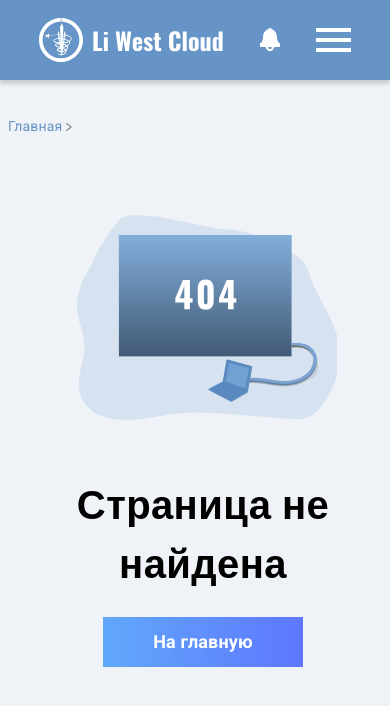
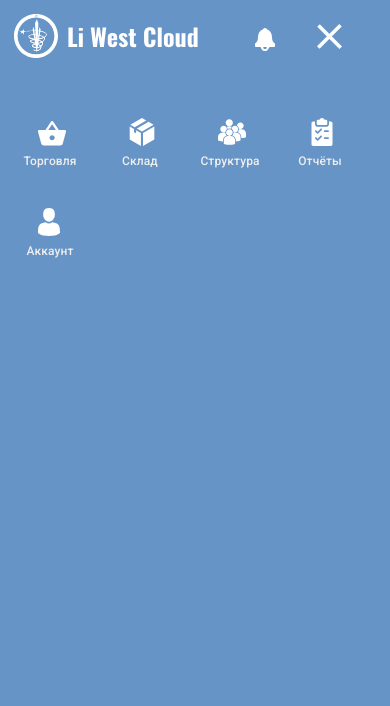
Before and after one commit to NSmolyakov/LWCloud, a React (Create React App) app: page /mobnav in a window 390 px wide. Shown: the top 706 px of the page. Built offline with nearby package versions, Linux system fonts and the light colour scheme.

Commit message:
create mobile menu (MobNav)

```diff
--- a/public/index.html
+++ b/public/index.html
@@ -14,7 +14,7 @@
 </head>
 
 <body>
-  <noscript>You need to enable JavaScript to run this app.</noscript>
+  <noscript>You need to enable JavaScript to run this app.(Вам нужно включить JavaScript для запуска этого приложения)</noscript>
   <div id="root"></div>
 </body>
 
--- a/src/App.js
+++ b/src/App.js
@@ -1,8 +1,9 @@
 import React, { Suspense } from 'react';
 import {Switch, Route} from "react-router-dom";
 import './App.css';
-import {BrowserRouter as Router } from "react-router-dom";
-import TopNav from './components/TopNav/TopNav';
+import {BrowserRouter as Router } from "react-router-dom"
+import TopNav from './components/TopNav/TopNav'
+import MobNav from './components/TopNav/MobNav/MobNav'
 import Content from './components/Content/Content'
 import LogIn from './components/Content/LogIn/LogIn'
 import PreLoader from './assets/img/PreLoader/PreLoader.svg'
@@ -14,6 +15,7 @@ function App() {
   <Suspense fallback={<div><img src={PreLoader} alt='Загрузка'></img></div>}>
     <Switch>
       <Route path='/login' component={LogIn}></Route>
+      <Route exact path="/mobnav" component={MobNav}/>
       <Route path='*'>
           <div className="App">
             <TopNav />
--- a/src/components/Breadcrumbs/Breadcrumbs.css
+++ b/src/components/Breadcrumbs/Breadcrumbs.css
@@ -12,3 +12,9 @@
 
     color: #6694C6;
 }
+
+@media screen and (max-width:768px){
+    .Breadcrumbs{
+        display: none;
+    }
+}
--- a/src/components/Cards/CardGrids/CardGrid.css
+++ b/src/components/Cards/CardGrids/CardGrid.css
@@ -21,6 +21,8 @@
     grid-template-columns: 1fr;
     grid-gap: 10px;
     grid-column-gap: 0px;
+    width: 340px;
+    margin: 0 auto;
   }
 }
 
--- a/src/components/Content/Content.css
+++ b/src/components/Content/Content.css
@@ -9,3 +9,9 @@
         margin-left:8px;
     }
 }
+
+@media screen and (max-width: 768px){
+    .Content {
+        margin-top: 30px;
+    }
+}
--- a/src/components/Content/Content.jsx
+++ b/src/components/Content/Content.jsx
@@ -16,8 +16,7 @@ const Notifications = lazy(() => import('./Notifications/Notifications'));
 const OrderList = lazy(() => import('./OrderList/OrderList'));
 
 function Content(){
-    return(
-        <div className='Content'>
+    return( <div className='Content'>
             <Breadcrumbs />
               <Suspense fallback={<div><img src={PreLoader} alt='Загрузка'></img></div>}>
                   <Switch>
--- /dev/null
+++ b/src/components/TopNav/MobNav/MobNav.jsx
@@ -0,0 +1,41 @@
+import React from 'react'
+import { NavLink } from 'react-router-dom'
+import Logo from '../../../assets/img/Logo.svg'
+import Trade from '../../../assets/img/Trade.svg'
+import Stock from '../../../assets/img/Stock.svg'
+import Structure from '../../../assets/img/Structure.svg'
+import Reports from '../../../assets/img/Reports.svg'
+import Account from '../../../assets/img/Account.svg'
+import Notification from '../../../assets/img/Notification.svg'
+import Close from '../../../assets/img/Close.svg'
+import './mobNav.css'
+
+function MobNav(){
+    return(<div className='mobNav'>
+         <div>
+                <NavLink to='/'><img className='Logo' src={Logo} alt='Logo'></img></NavLink>
+                <NavLink to='/notifications'> <img src={Notification} alt='Notification' className='Notif'></img></NavLink>
+                <NavLink to='/'><img src={Close} alt='Close' className='Close'></img></NavLink>
+        </div>
+
+             <nav>
+                    <div className='NavElement'>
+                        <NavLink to='/trade'><img src={Trade} alt='Trade'></img><p>Торговля</p></NavLink>
+                    </div>
+                    <div className='NavElement'>
+                        <NavLink to='/stock'><img src={Stock} alt='Stock'></img><p>Склад</p></NavLink>
+                    </div>
+                    <div className='NavElement'>
+                        <NavLink to='/structure'> <img src={Structure} alt='Structure'></img> <p>Структура</p></NavLink>
+                    </div>
+                    <div className='NavElement'>
+                        <NavLink to='/reports'> <img src={Reports} alt='Reports'></img> <p>Отчёты</p></NavLink>
+                    </div>
+                    <div className='NavElement'>
+                        <NavLink to='/account'> <img src={Account} alt='Account'></img> <p>Аккаунт</p></NavLink>
+                    </div>
+                </nav>
+    </div>)
+}
+
+export default MobNav
--- /dev/null
+++ b/src/components/TopNav/MobNav/mobNav.css
@@ -0,0 +1,26 @@
+.mobNav{
+    height: 100vh;
+    background: #6694C6;
+}
+
+.mobNav .Logo{
+    margin-top: 0;
+    padding-top: 14px;
+    padding-left: 14px;
+}
+
+.mobNav .Notif{
+    margin-left: 52px;
+    margin-bottom: 6px;
+}
+
+.mobNav .Close{
+    margin-left: 32px;
+}
+
+.mobNav nav{
+    margin-top: 20px;
+}
+.mobNav .NavElement{
+    margin-top: 36px;
+}
--- a/src/components/TopNav/TopNav.jsx
+++ b/src/components/TopNav/TopNav.jsx
@@ -42,7 +42,7 @@ function TopNav() {
             <div className='NavBtns'>
                 <NavLink to='/notifications'> <img src={Notification} alt='Notification'></img></NavLink>
                 <img src={More} alt='More' className='More'></img>
-                <img className='MobMenu' src={Menu} alt='menu'></img>
+                <NavLink to='/mobnav'><img className='MobMenu' src={Menu} alt='menu'></img></NavLink>
             </div>
         </div>
     )
```
Also changed, not shown: public/manifest.json, src/assets/img/Close.svg (added).
